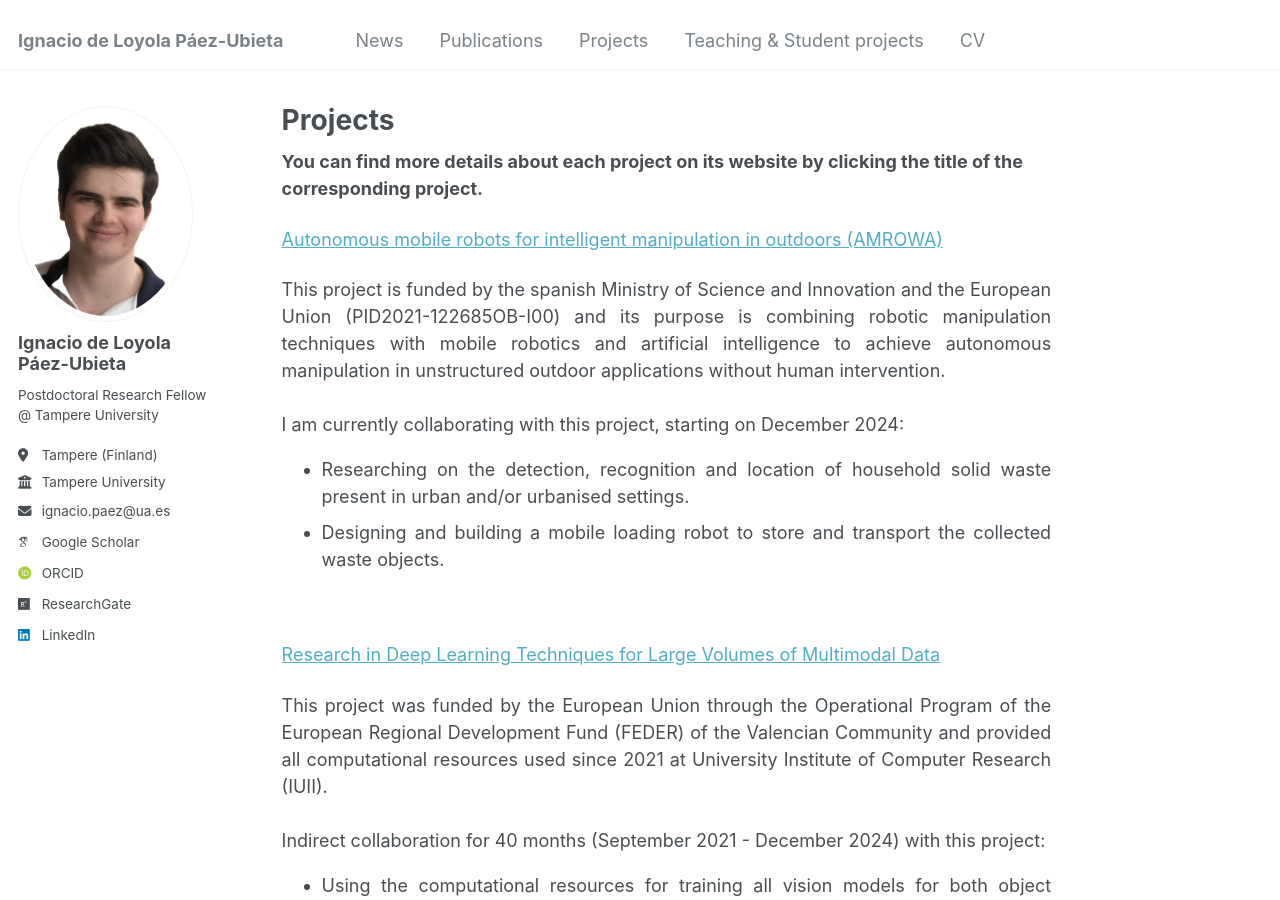
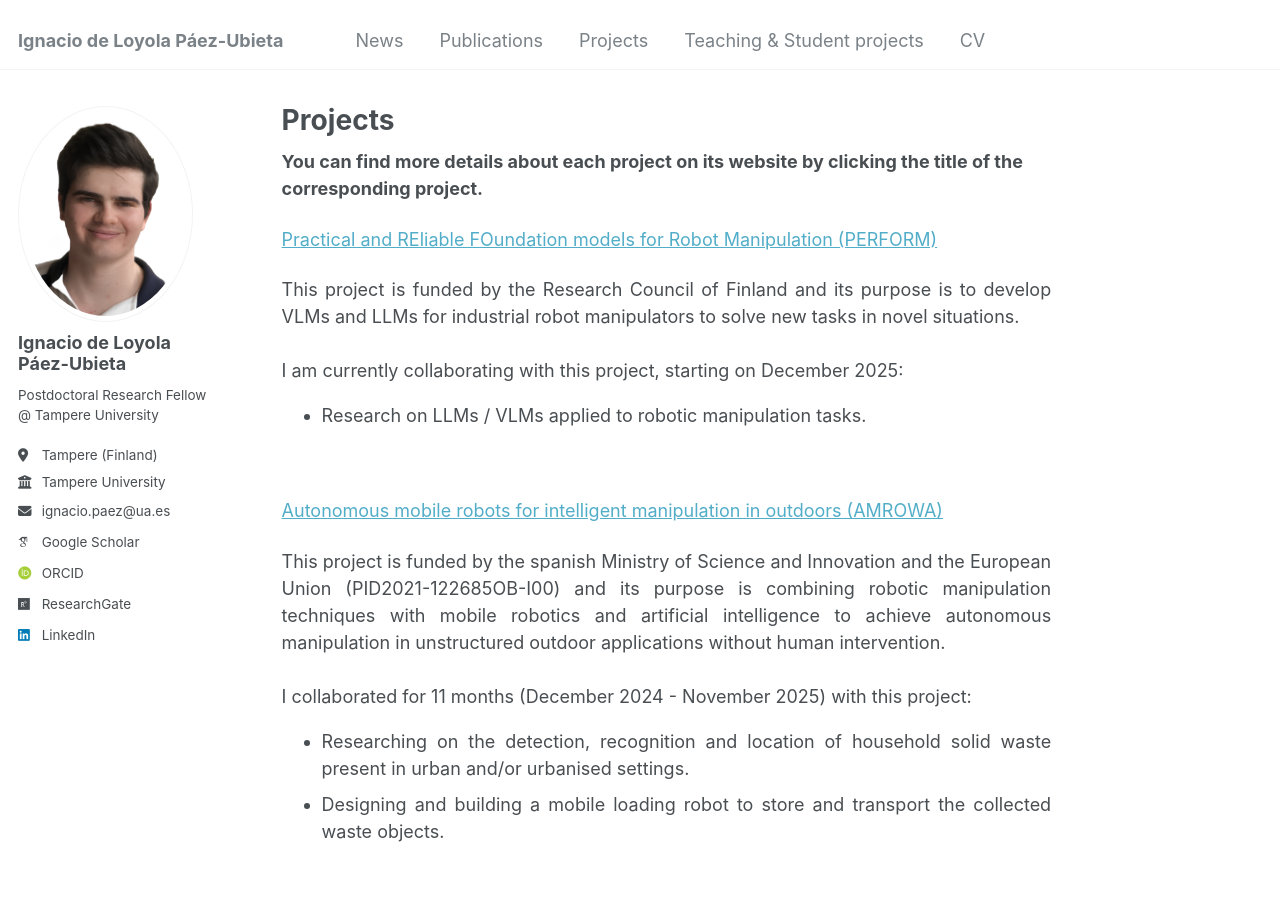
Before and after one commit to ignpaub/ignpaub.github.io, a Jekyll site: the page built from _pages/projects.md, in a window 1280 px wide and 900 px high. Built offline with Jekyll 4.4.1, drawn with Linux system fonts in a browser that asks for light colours; some web fonts are replaced.

Commit message:
Update projects.md

```diff
--- a/_pages/projects.md
+++ b/_pages/projects.md
@@ -6,13 +6,27 @@ author_profile: true
 ---
 **You can find more details about each project on its website by clicking the title of the corresponding project.**
 
+
+[Practical and REliable FOundation models for Robot Manipulation (PERFORM)](https://research.fi/en/results/funding/83079)
+
+<div style="text-align:justify;">
+This project is funded by the Research Council of Finland and its purpose is to develop VLMs and LLMs for industrial robot manipulators to solve new tasks in novel situations.
+<br>
+<br>
+I am currently collaborating with this project, starting on December 2025:
+<ul>
+    <li>Research on LLMs / VLMs applied to robotic manipulation tasks.</li>
+</ul>
+</div>
+<br/>
+
 [Autonomous mobile robots for intelligent manipulation in outdoors (AMROWA)](http://www.aurova.ua.es/amrowa)
 
 <div style="text-align:justify;">
 This project is funded by the spanish Ministry of Science and Innovation and the European Union (PID2021-122685OB-I00) and its purpose is combining robotic manipulation techniques with mobile robotics and artificial intelligence to achieve autonomous manipulation in unstructured outdoor applications without human intervention.
 <br>
 <br>
-I am currently collaborating with this project, starting on December 2024:
+I collaborated for 11 months (December 2024 - November 2025) with this project:
 <ul>
     <li>Researching on the detection, recognition and location of household solid waste present in urban and/or urbanised settings.</li>
     <li>Designing and building a mobile loading robot to store and transport the collected waste objects.</li>
```
